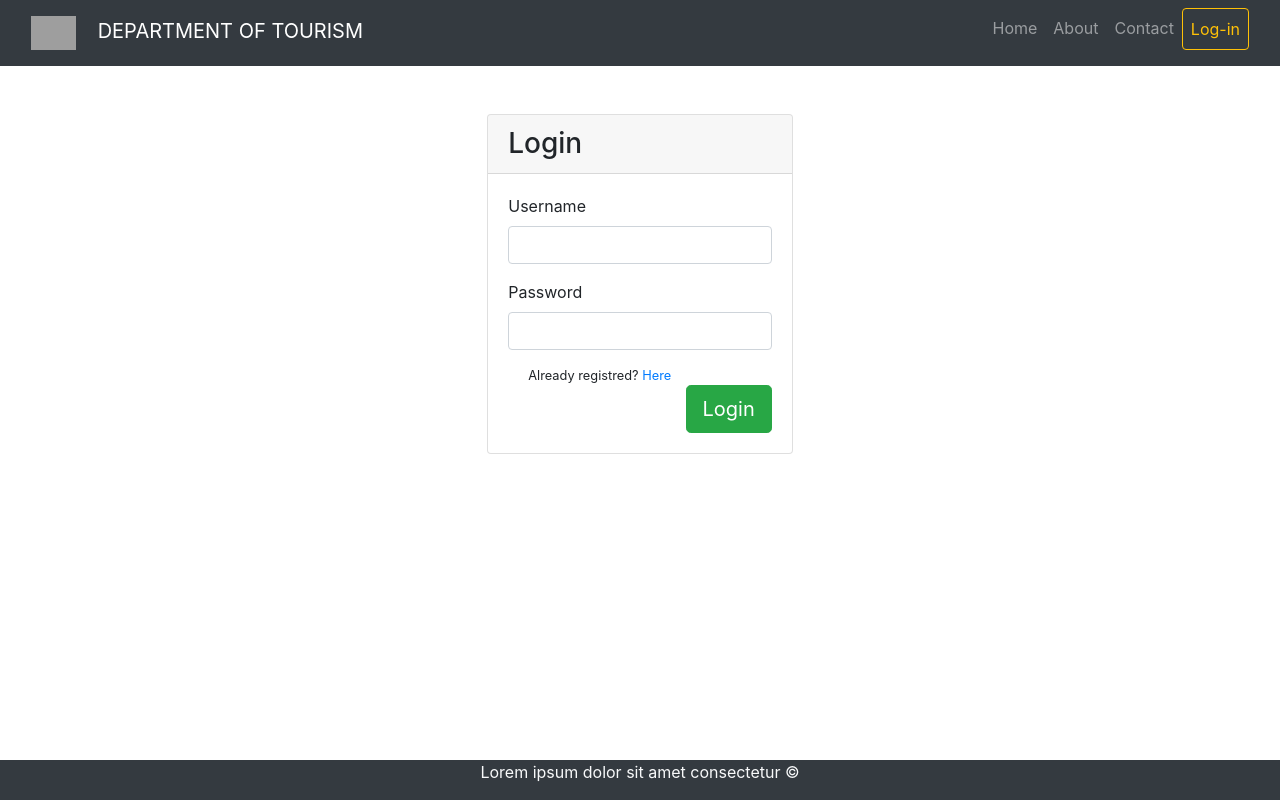
After one commit to animus12/tourist, a Django app: page /login/ in a window 1280 px wide. The commit adds this page. Run offline with Django 3.2, Linux system fonts and the light colour scheme; some libraries are stand-ins or nearby versions; grey boxes are pictures that could not be loaded.

Commit message:
latest update

```diff
--- a/tourist/templates/tourist/base.html
+++ b/tourist/templates/tourist/base.html
@@ -7,11 +7,15 @@
     <link rel="stylesheet" href="https://stackpath.bootstrapcdn.com/bootstrap/4.5.2/css/bootstrap.min.css"
     integrity="sha384-JcKb8q3iqJ61gNV9KGb8thSsNjpSL0n8PARn9HuZOnIxN0hoP+VmmDGMN5t9UJ0Z" crossorigin="anonymous">
     <link rel="stylesheet" href="https://stackpath.bootstrapcdn.com/font-awesome/4.7.0/css/font-awesome.min.css">
+    {% block style %}{% endblock %}
+
 </head>
 <body>
 
     {% include 'tourist/header.html' %}
-    {% block main %} {% endblock %}
+    <div>
+      {% block main %} {% endblock %}
+    </div>
     {% include 'tourist/footer.html' %}
 
 <script src="https://code.jquery.com/jquery-3.5.1.slim.min.js" integrity="sha384-DfXdz2htPH0lsSSs5nCTpuj/zy4C+OGpamoFVy38MVBnE+IbbVYUew+OrCXaRkfj" crossorigin="anonymous"></script>
@@ -19,14 +23,7 @@
 <script src="https://stackpath.bootstrapcdn.com/bootstrap/4.5.2/js/bootstrap.min.js" integrity="sha384-B4gt1jrGC7Jh4AgTPSdUtOBvfO8shuf57BaghqFfPlYxofvL8/KUEfYiJOMMV+rV" crossorigin="anonymous"></script>
 <script src="https://maxcdn.bootstrapcdn.com/bootstrap/3.4.1/js/bootstrap.min.js"></script>
 
-<script>
-    $(document).ready(function(){
-      $('.navbar-nav').on('click','li.nav-item',function() {
-        $('.navbar-nav li.active').removeClass('active');
-        $(this).addClass('active');
-      })
-    });
-</script>
+
 
 {% block script %}{% endblock %}
 
--- a/tourist/templates/tourist/footer.html
+++ b/tourist/templates/tourist/footer.html
@@ -1 +1,6 @@
-<h2>footer</h2>
+
+<div width="100" class="d-flex row justify-content-center fixed-bottom text-light bg-dark">
+   <div>
+      <p>Lorem ipsum dolor sit amet consectetur	&copy;</p>
+   </div>
+</div>
--- a/tourist/templates/tourist/header.html
+++ b/tourist/templates/tourist/header.html
@@ -15,28 +15,32 @@
                  <a class="nav-link" href="/about">About</a>
                  </li>
                  <li class="nav-item" >
-                 <a class="nav-link" href="/contacts">Contacts</a>
+                 <a class="nav-link" href="/contact">Contact</a>
                  </li>
                  <li class="nav-item ">
-                 <a class="btn btn-outline-warning text-warning nav-link" data-toggle="modal" href="#" data-target="#exampleModal">Log-in</a>
+                 <a class="btn btn-outline-warning text-warning nav-link" href="/login">Log-in</a>
                  </li>
                </ul>
              </div>
           </div>
          </nav>
 
-        <!-- Modal -->
-        <div class="modal fade" id="exampleModal" tabindex="-1" role="dialog" aria-labelledby="exampleModalLabel" aria-hidden="true">
-          <div class="modal-dialog modal-dialog-centered" role="document">
-            <div class="modal-content ">
-               <!-- form card login -->
-                  <div class="card card-outline-secondary">
+          <!-- Register modal -->
+         <div class="modal fade" id="registermodal" tabindex="-1" role="dialog" aria-labelledby="exampleModalLabel" aria-hidden="true">
+          <div class="modal-dialog  modal-dialog-centered d-flex justify-content-center" role="document">
+            <div class="modal-content w-75 ">
+
+                  <div class="card card-outline-secondary" >
                     <div class="card-header">
                        <button class="btn float-right btn-sm btn-outline-dark" data-dismiss="modal" type="button">&times;</button>
-                       <h3 class="mb-0">Login</h3>
+                       <h3 class="mb-0">Register</h3>
                     </div>
                     <div class="card-body">
                      <form autocomplete="off" class="form" id="formLogin" name="formLogin" role="form">
+                        <div class="form-group">
+                          <label for="uname1">Name</label>
+                          <input class="form-control" id="uname1" name="uname1" required="" type="text">
+                        </div>
                         <div class="form-group">
                           <label for="uname1">Username</label>
                           <input class="form-control" id="uname1" name="uname1" required="" type="text">
@@ -45,19 +49,20 @@
                           <label>Password</label>
                           <input autocomplete="new-password" class="form-control" id="pwd1" required="" type="password">
                         </div>
-                        <div class="form-check small">
-                          <label class="form-check-label">
-                            <input class="form-check-input" type="checkbox">
-                            <span>Remember me on this computer</span>
-                          </label>
+                        <div class="form-group">
+                          <label for="emailadd">Email Address</label>
+                          <input class="form-control" id="emailadd" name="uname1" required="" type="text">
                         </div>
                             <button class="btn btn-success btn-lg float-right" type="button">Login</button>
                      </form>
                     </div>
                   </div>
-                  <!-- /form card login -->
             </div>
           </div>
         </div>
+
+        <!-- lOGIN Modal -->
+
         </div>
+
        </div>
--- a/tourist/templates/tourist/home.html
+++ b/tourist/templates/tourist/home.html
@@ -7,7 +7,6 @@
 <!-- mainSection -->
 {% block main %}
 
-<h1>Welcome</h1>
 
 {% endblock %}
 <!-- endMainSection -->
--- /dev/null
+++ b/tourist/templates/tourist/login.html
@@ -0,0 +1,47 @@
+{% extends "tourist/base.html" %}
+
+{% block title %} home {% endblock %}
+<!-- endTitle -->
+
+<!-- mainSection -->
+{% block main %}
+
+<div class="col-md-9 col-lg-5 col-sm-9 mt-5 d-flex mx-auto justify-content-center  align-items-center">
+  <div class="col-sm-8">
+    <div class="card card-outline-secondary">
+      <div class="card-header">
+         <h3 class="mb-0">Login</h3>
+      </div>
+      <div class="card-body">
+       <form autocomplete="off" class="form" id="formLogin" name="formLogin" role="form">
+          <div class="form-group">
+            <label for="uname1">Username</label>
+            <input class="form-control" id="uname1" name="uname1" required="" type="text">
+          </div>
+          <div class="form-group">
+            <label>Password</label>
+            <input autocomplete="new-password" class="form-control" id="pwd1" required="" type="password">
+          </div>
+          <div class="form-check small">
+            <label class="form-check-label">
+              <span>Already registred?  <a class=""  data-dismiss="modal"  data-toggle="modal" href="#" data-target="#registermodal">Here</a></span>
+            </label>
+          </div>
+              <button class="btn btn-success btn-lg float-right" type="button">Login</button>
+       </form>
+      </div>
+    </div>
+  </div>
+
+</div>
+
+
+
+{% endblock %}
+<!-- endMainSection -->
+
+<!-- jquery -->
+{% block script %}
+
+{% endblock %}
+<!-- endjquery -->
--- a/tourist/urls.py
+++ b/tourist/urls.py
@@ -5,5 +5,6 @@ from . import views
 urlpatterns = [
     path('', views.home, name='home'),
     path('about/', views.about, name='about'),
-    path('contacts/', views.contacts, name='contacts'),
+    path('contact/', views.contact, name='contact'),
+    path('login/', views.login, name='login'),
 ]
--- a/tourist/views.py
+++ b/tourist/views.py
@@ -9,5 +9,8 @@ def home(request):
 def about(request):
     return render(request, 'tourist/about.html', )
 
-def contacts(request):
-    return render(request, 'tourist/contacts.html', )
+def contact(request):
+    return render(request, 'tourist/contact.html', )
+
+def login(request):
+    return render(request, 'tourist/login.html', )
```
Also changed, not shown: tourist/templates/tourist/contact.html (renamed from tourist/templates/tourist/contacts.html, +7 -3 lines).
